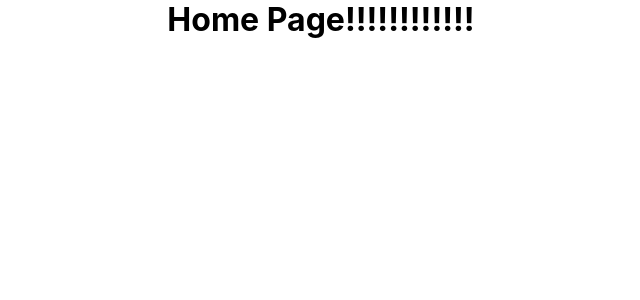
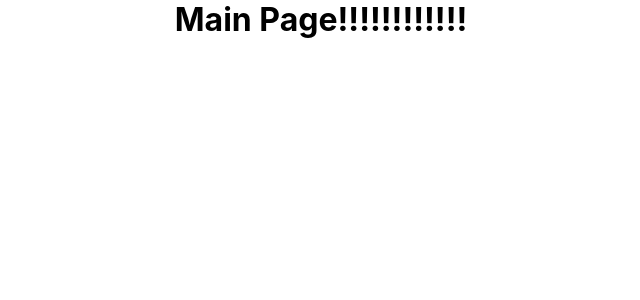
Before and after one commit to CapstoneTeam-CESCO/PestPlan-Front, a React (Create React App) app: page /home in a window 1280 px wide. Shown: the top 300 px of the page, without its empty margins (319-959 px from the left). Built offline with nearby package versions, Linux system fonts and the light colour scheme.

Commit message:
Add feature/main branch

```diff
--- a/src/App.js
+++ b/src/App.js
@@ -2,7 +2,7 @@ import logo from './logo.svg';
 import './App.css';
 import { BrowserRouter, Route, Switch } from 'react-router-dom';
 import LoginPage from './pages/login';
-import HomePage from './pages/home';
+import MainPage from './pages/main';
 
 function App() {
 	return (
@@ -13,7 +13,7 @@ function App() {
 						<LoginPage />
 					</Route>
 					<Route path="/home">
-						<HomePage />
+						<MainPage />
 					</Route>
 				</Switch>
 			</BrowserRouter>
--- a/src/pages/home/index.jsx
+++ /dev/null
@@ -1,11 +0,0 @@
-import React from 'react';
-
-function HomePage() {
-    return (
-        <div>
-            <h1>Home Page!!!!!!!!!!!!</h1>
-        </div>
-    );
-}
-
-export default HomePage;
--- /dev/null
+++ b/src/pages/main/index.jsx
@@ -0,0 +1,11 @@
+import React from 'react';
+
+function MainPage() {
+    return (
+        <div>
+            <h1>Main Page!!!!!!!!!!!!</h1>
+        </div>
+    );
+}
+
+export default MainPage;
```
